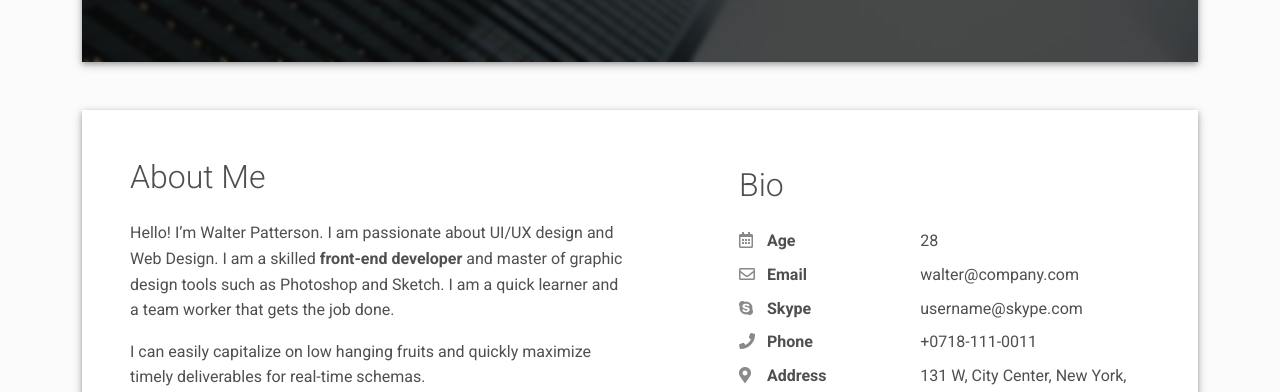
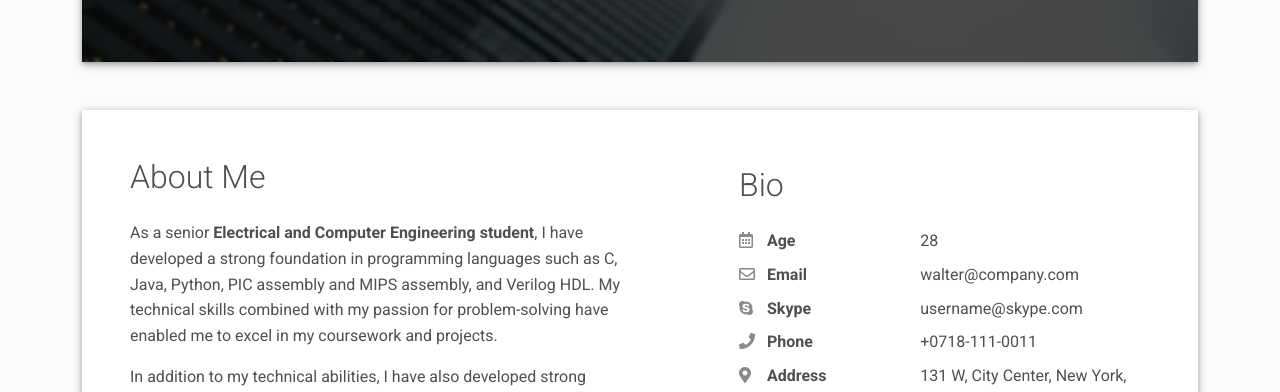
Before and after one commit to S3dMJ/S3dMJ.github.io, a plain HTML site: page index.html in a window 1280 px wide. Shown: the part 550-942 px from the top of the page. Drawn offline with Linux system fonts and the light colour scheme.

Commit message:
Update index.html

```diff
--- a/index.html
+++ b/index.html
@@ -4,7 +4,7 @@
     <meta charset="UTF-8">
     <meta http-equiv="X-UA-Compatible" content="IE=edge">
     <meta name="viewport" content="width=device-width, initial-scale=1">
-    <title>Material Resume</title>
+    <title>Saad A. Al-Jehani</title>
     <link rel="preconnect" href="https://fonts.gstatic.com" crossorigin="crossorigin"/>
     <link rel="preload" as="style" href="https://fonts.googleapis.com/css2?family=Poppins:wght@600&amp;family=Roboto:wght@300;400;500;700&amp;display=swap"/>
     <link rel="stylesheet" href="https://fonts.googleapis.com/css2?family=Poppins:wght@600&amp;family=Roboto:wght@300;400;500;700&amp;display=swap" media="print" onload="this.media='all'"/>
@@ -92,8 +92,8 @@
       <div class="row">
         <div class="col-md-6">
           <h2 class="h2 fw-light mb-4">About Me</h2>
-          <p>Hello! I’m Walter Patterson. I am passionate about UI/UX design and Web Design. I am a skilled <strong>front-end developer</strong> and master of graphic design tools such as Photoshop and Sketch. I am a quick learner and a team worker that gets the job done.</p>
-          <p>I can easily capitalize on low hanging fruits and quickly maximize timely deliverables for real-time schemas.</p>
+          <p>As a senior <strong>Electrical and Computer Engineering student</strong>, I have developed a strong foundation in programming languages such as C, Java, Python, PIC assembly and MIPS assembly, and Verilog HDL. My technical skills combined with my passion for problem-solving have enabled me to excel in my coursework and projects.</p>
+          <p>In addition to my technical abilities, I have also developed strong leadership skills through my involvement in multiple student clubs and leading different projects. This has sparked my interest in project management. I am constantly seeking new challenges and opportunities to further develop my skills and knowledge in this area.</p>
         </div>
         <div class="col-md-5 offset-lg-1">
           <div class="row mt-2">
```
